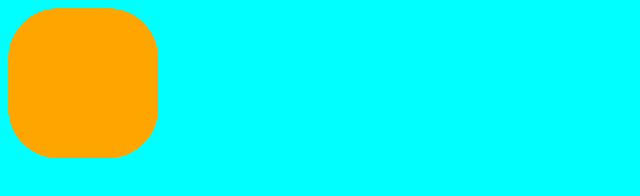
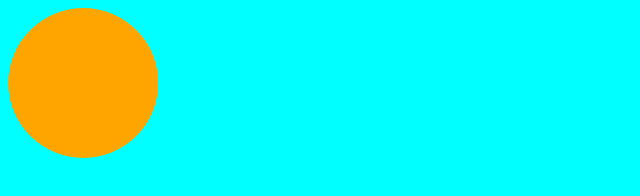
Before and after one commit to hwagz/JSTacoShooter, a plain HTML site: page index.html in a window 1280 px wide. Shown: the whole page, without its empty margins (0-640 px from the left). Drawn offline with nearby package versions, Linux system fonts and the light colour scheme.

Commit message:
Circles are more fun

```diff
--- a/style.css
+++ b/style.css
@@ -9,7 +9,7 @@ body{
   height: 150px;
   width: 150px;
   background-color: orange;
-  border-radius: 50px;
+  border-radius: 75px;
 }
 
 .tacoBlock{
```
